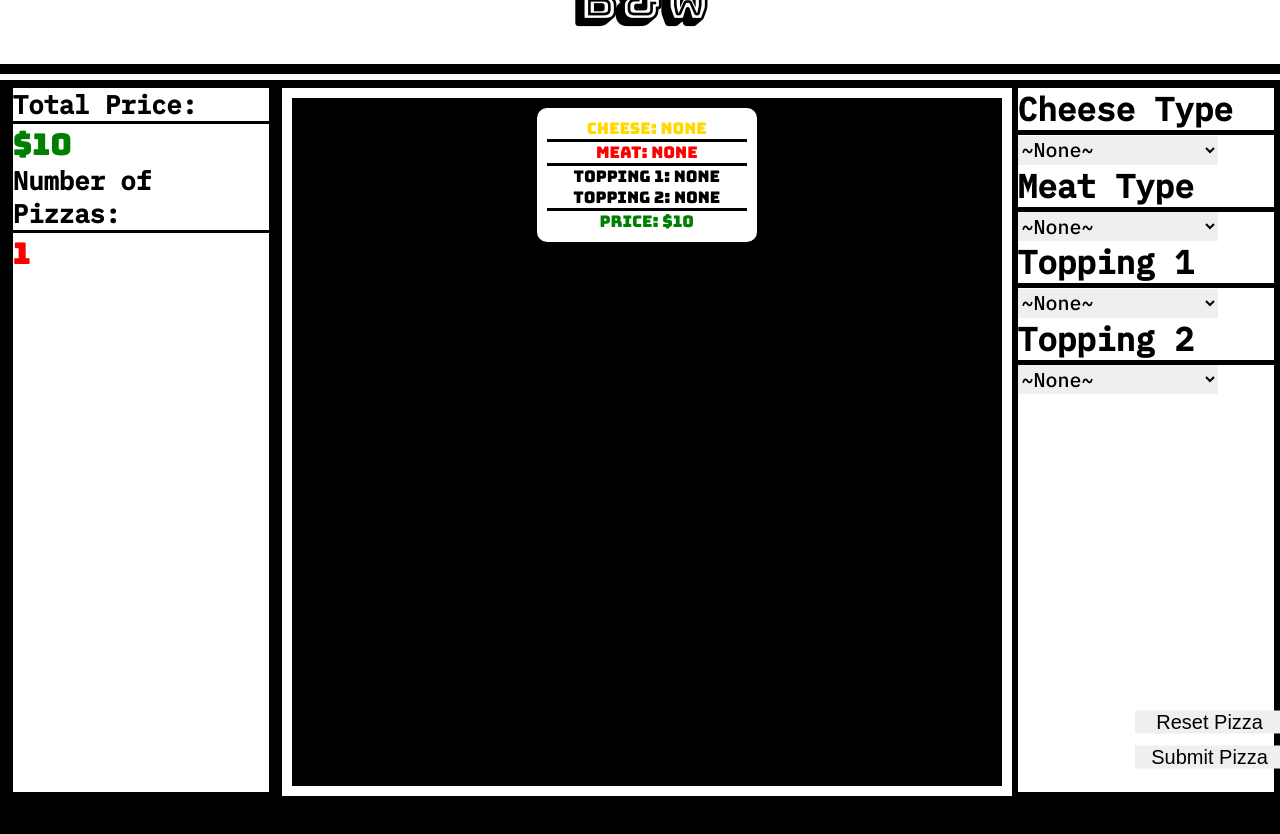
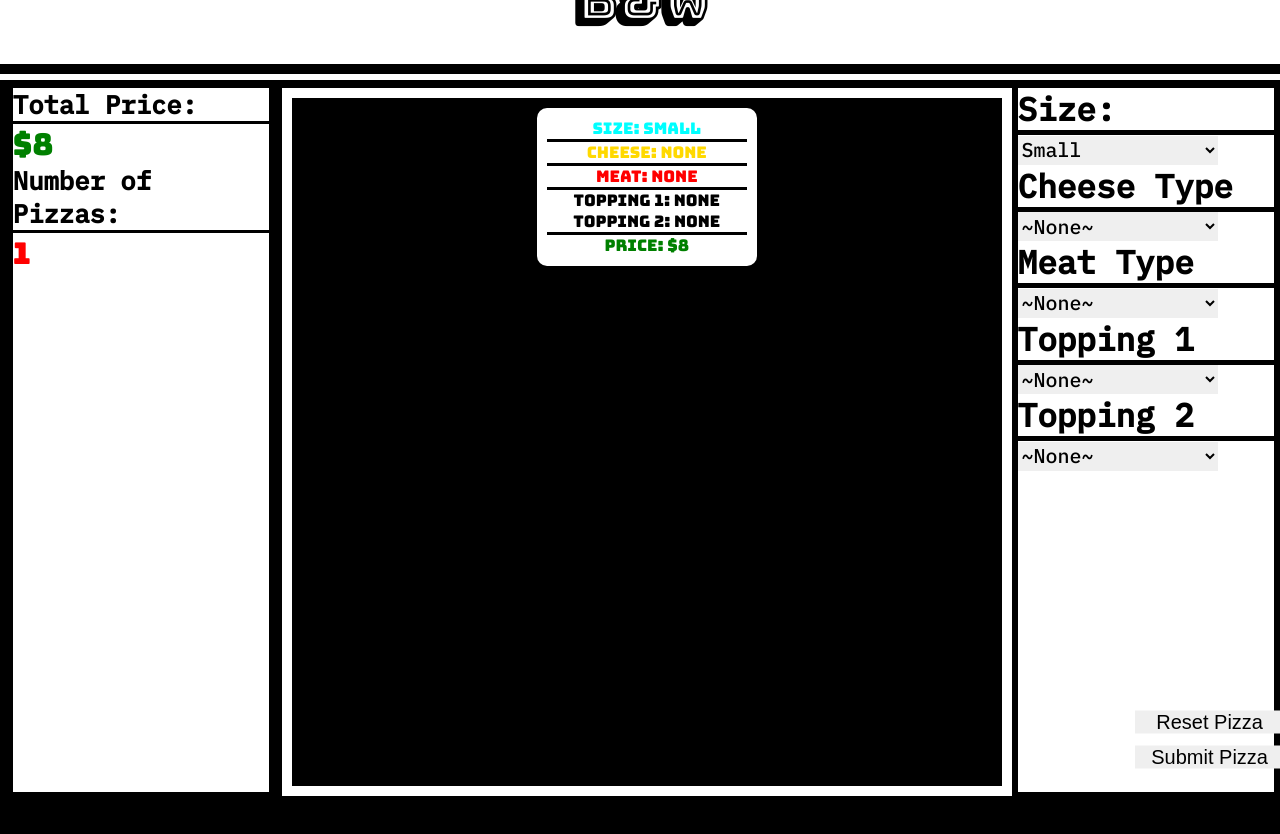
Before and after one commit to ESC18/PizzaParlor, a plain HTML site: page index.html in a window 1280 px wide. Both pictures are taken after a click on the button "Submit Pizza". Drawn offline with Linux system fonts and the light colour scheme; a web font is replaced by a local one.

Commit message:
Add size to options to choose from and styles size data presented to the user.

```diff
--- a/css/main.css
+++ b/css/main.css
@@ -180,6 +180,10 @@ option {
     border-top: 3px black solid;
     font-family: Bungee;
 }
+.size {
+    color: aqua;
+    border-bottom: 3px black solid;
+}
 .cheese {
     color: #ffd900;
     border-bottom: 3px black solid;
--- a/index.html
+++ b/index.html
@@ -23,6 +23,12 @@
     <img class="slicedPizza" src="images/Sliced Pizza.svg" alt="A whole pizza with a slice missing">
     <div id="builder" class="builder">
         <form id="pizzaForm">
+            <h2>Size:</h2>
+            <Select id="size">
+                <option value="small">Small</option>
+                <option value="medium">Medium</option>
+                <option value="large">Large</option>
+            </Select>
             <h2>Cheese Type</h2>
             <Select id="cheese">
                 <option value="select">~None~</option>
--- a/js/script.js
+++ b/js/script.js
@@ -1,6 +1,7 @@
 //Business Logic
 class pizza {
-    constructor(cheese,meat,topOne,topTwo,price) {
+    constructor(size, cheese, meat, topOne, topTwo, price) {
+        this.size = size;
         this.cheese = cheese;
         this.meat = meat;
         this.topOne = topOne;
@@ -10,7 +11,16 @@ class pizza {
 }
 
 
-function priceTester(cheese, meat, topOne, topTwo,price) {
+function priceTester(size, cheese, meat, topOne, topTwo, price) {
+    if (size === "small") {
+        price += 1;
+    }
+    else if (size === "medium") {
+        price += 3;
+    }
+    else {
+        price += 5;
+    }
     if (cheese === "Mozzerella") {
         price += 1;
     }
@@ -51,7 +61,7 @@ function priceTester(cheese, meat, topOne, topTwo,price) {
         topTwo = "None";
         price += 0;
     }
-    let newPizza = new pizza(cheese,meat,topOne,topTwo,price);
+    let newPizza = new pizza(size, cheese, meat, topOne, topTwo, price);
     priceTotal(newPizza);
     pizzaCountNumber();
     uiDivGenerator(newPizza);
@@ -69,10 +79,14 @@ function pizzaCountNumber() {
 }
 
 //UI Logic
-function uiDivGenerator (newPizza) {
+function uiDivGenerator(newPizza) {
     let body = document.getElementById("pizzas");
     let div = document.createElement("div");
     div.className = "pizzaDiv";
+    let sizeP = document.createElement("p");
+    sizeP.innerText = "Size: " + newPizza.size;
+    sizeP.className = "size";
+    div.appendChild(sizeP);
     let cheeseP = document.createElement("p");
     cheeseP.innerText = "Cheese: " + newPizza.cheese;
     cheeseP.className = "cheese";
@@ -91,29 +105,28 @@ function uiDivGenerator (newPizza) {
     priceP.innerText = "Price: $" + newPizza.price;
     priceP.className = "price"
     div.appendChild(priceP);
+    body.appendChild(div);
+    priceCountDisplay();
+}
+
+function priceCountDisplay() {
     let appearanceP = document.getElementById("appearanceP");
+    appearanceP.innerText = "";
     let totalPriceP = document.getElementById("priceP");
-    totalPriceP.innerText ="$" + totalPrice;
+    totalPriceP.innerText = "$" + totalPrice;
     let totalPizza = document.getElementById("numberP");
     totalPizza.innerText = pizzaCount;
-//---------------------------------------------------------------------------------
-
-
-
-
-
-    appearanceP.innerText = "";
-    body.appendChild(div);
 }
 
-function grabValue (event) {
+function grabValue(event) {
     event.preventDefault();
+    let size = document.getElementById("size").value;
     let cheese = document.getElementById("cheese").value;
     let meat = document.getElementById("meat").value;
     let topOne = document.getElementById("topOne").value;
     let topTwo = document.getElementById("topTwo").value;
-    let price = 10;
-    priceTester(cheese,meat,topOne,topTwo,price);
+    let price = 7;
+    priceTester(size, cheese, meat, topOne, topTwo, price);
 }
 
 function showBuilder() {
```
